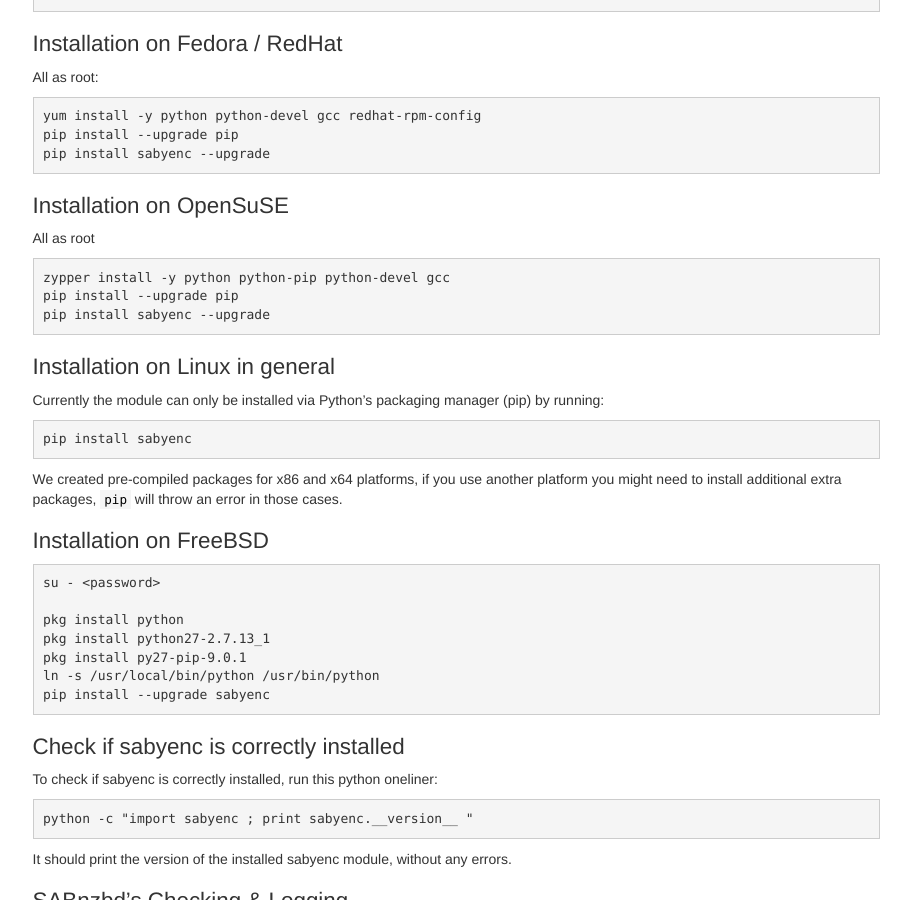
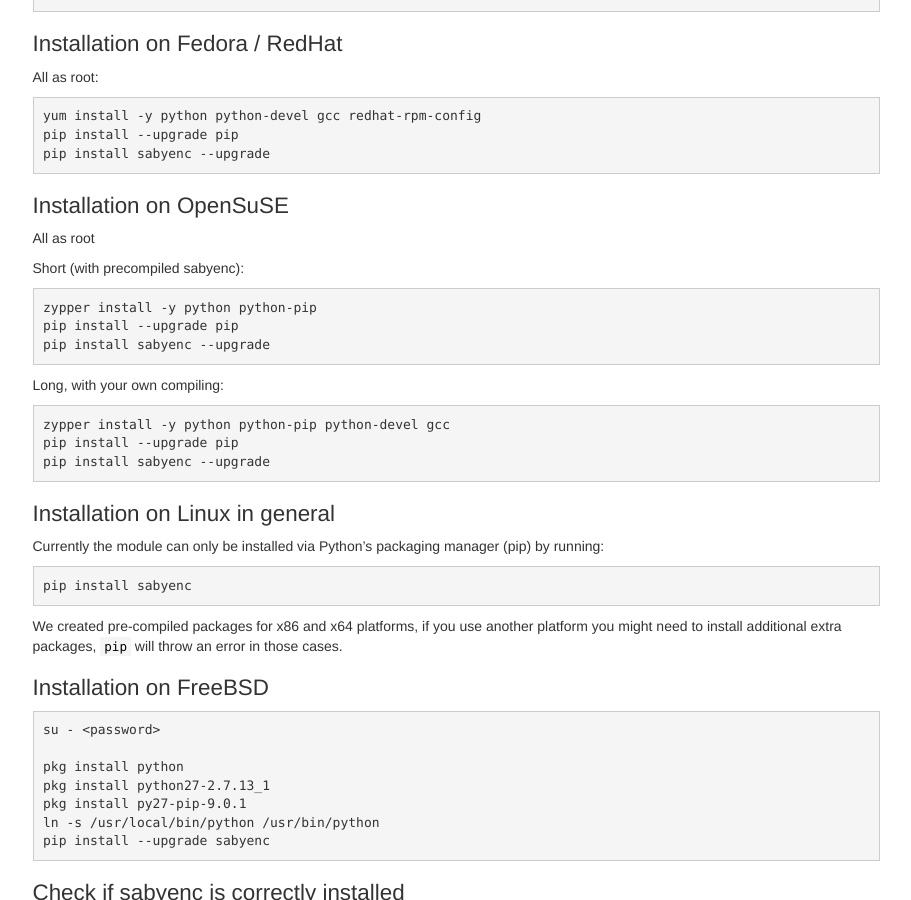
Before and after one commit to sabnzbd/sabnzbd.github.io, a Jekyll site: the page built from wiki/extra/sabyenc.md, in a window 1280 px wide and 900 px high, scrolled down 648 px. Shown: the whole window, without its empty margins (330-1241 px from the left). Built offline with Jekyll 4.4.1, drawn with Linux system fonts in a browser that asks for light colours.

Commit message:
SAByenc: OpenSuSE short and long method

````diff
--- a/wiki/extra/sabyenc.md
+++ b/wiki/extra/sabyenc.md
@@ -38,6 +38,15 @@
 
 ## Installation on OpenSuSE
 All as root
+
+Short (with precompiled sabyenc):
+```
+zypper install -y python python-pip
+pip install --upgrade pip
+pip install sabyenc --upgrade
+```
+Long, with your own compiling:
+
 ```
 zypper install -y python python-pip python-devel gcc
 pip install --upgrade pip
````
